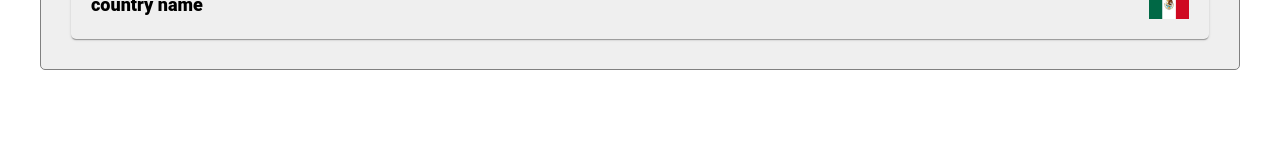
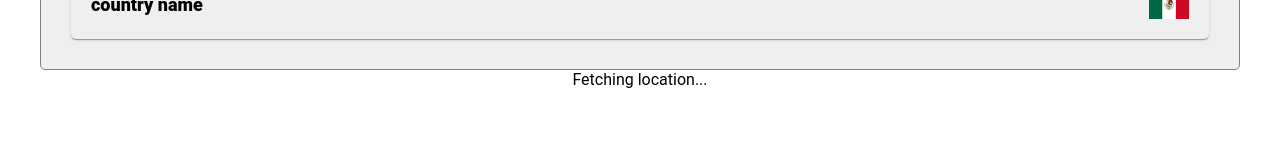
Before and after one commit to achiewe/countries-project, a React (Vite) app: page / in a window 1280 px wide. Shown: the part 156-300 px from the top of the page. Built offline with nearby package versions, Linux system fonts and the light colour scheme; no server answers.

Commit message:
add the .env file where save the api key and write this variable in the function

```diff
--- a/package.json
+++ b/package.json
@@ -24,6 +24,7 @@
     "styled-components": "^6.1.8"
   },
   "devDependencies": {
+    "@types/node": "^20.11.16",
     "@types/react": "^18.2.43",
     "@types/react-dom": "^18.2.17",
     "@typescript-eslint/eslint-plugin": "^6.14.0",
--- a/src/App.tsx
+++ b/src/App.tsx
@@ -4,6 +4,7 @@ import GlobalStyles from "./GlobalStyles";
 import styled from "styled-components";
 
 import Home from "./page/Home";
+import LocationComponent from "./components/CachePermission";
 
 const queryClient = new QueryClient();
 
@@ -13,7 +14,7 @@ function App(): JSX.Element {
       <MainContainer>
         <GlobalStyles />
         <Home />
-
+        <LocationComponent />
         <ReactQueryDevtools initialIsOpen={false} position="bottom-right" />
       </MainContainer>
     </QueryClientProvider>
--- a/src/components/CachePermission.tsx
+++ b/src/components/CachePermission.tsx
@@ -1,65 +1,63 @@
-// import { useState, useEffect } from "react";
+import { useState, useEffect } from "react";
 
-// const LocationComponent = () => {
-//   const [location, setLocation] = useState<any>(null);
-//   const [country, setCountry] = useState<string | null>(null);
+const LocationComponent = () => {
+  const [location, setLocation] = useState<any>(null);
+  const [country, setCountry] = useState<string | null>(null);
 
-//   const fetchCountry = async (latitude: number, longitude: number) => {
-//     console.log("000");
-//     const apiKey = ""; // Replace with your API key
-//     const apiUrl = `https://maps.googleapis.com/maps/api/geocode/json?latlng=${latitude},${longitude}&key=${apiKey}`;
+  const fetchCountry = async (latitude: number, longitude: number) => {
+    const apiKey: string = import.meta.env.VITE_REACT_APP_GOOGLE_API_KEY || "";
 
-//     const response = await fetch(apiUrl);
-//     const data = await response.json();
-//     console.log(data);
+    // Replace with your API key
+    const apiUrl = `https://maps.googleapis.com/maps/api/geocode/json?latlng=${latitude},${longitude}&key=${apiKey}`;
 
-//     if (data.results && data.results.length > 0) {
-//       console.log("111");
-//       const countryResult = data.results.find(
-//         (result: any) =>
-//           result.types.includes("country") || result.types.includes("political")
-//       );
-//       if (countryResult) {
-//         console.log("222");
-//         const countryName = countryResult.formatted_address;
-//         setCountry(countryName);
-//       }
-//     }
-//   };
+    const response = await fetch(apiUrl);
+    const data = await response.json();
 
-//   useEffect(() => {
-//     const getLocation = () => {
-//       if (navigator.geolocation) {
-//         navigator.geolocation.getCurrentPosition(
-//           (position) => {
-//             const { latitude, longitude } = position.coords;
-//             setLocation({ latitude, longitude });
-//             fetchCountry(latitude, longitude);
-//           },
-//           (error) => {
-//             console.error("Error getting location:", error.message);
-//           }
-//         );
-//       } else {
-//         console.error("Geolocation is not supported by your browser");
-//       }
-//     };
+    if (data.results && data.results.length > 0) {
+      const countryResult = data.results.find(
+        (result: any) =>
+          result.types.includes("country") || result.types.includes("political")
+      );
+      if (countryResult) {
+        const countryName = countryResult.formatted_address;
+        setCountry(countryName);
+      }
+    }
+  };
 
-//     getLocation();
-//   }, []);
+  useEffect(() => {
+    const getLocation = () => {
+      if (navigator.geolocation) {
+        navigator.geolocation.getCurrentPosition(
+          (position) => {
+            const { latitude, longitude } = position.coords;
+            setLocation({ latitude, longitude });
+            fetchCountry(latitude, longitude);
+          },
+          (error) => {
+            console.error("Error getting location:", error.message);
+          }
+        );
+      } else {
+        console.error("Geolocation is not supported by your browser");
+      }
+    };
 
-//   return (
-//     <div>
-//       {location ? (
-//         <p>
-//           Your location is: {location.latitude}, {location.longitude}
-//           {<span>, Country: {country}</span>}
-//         </p>
-//       ) : (
-//         <p>Fetching location...</p>
-//       )}
-//     </div>
-//   );
-// };
+    getLocation();
+  }, []);
 
-// export default LocationComponent;
+  return (
+    <div>
+      {location ? (
+        <p>
+          Your location is: {location.latitude}, {location.longitude}
+          {<span>, Country: {country}</span>}
+        </p>
+      ) : (
+        <p>Fetching location...</p>
+      )}
+    </div>
+  );
+};
+
+export default LocationComponent;
```
Also changed, not shown: 2 other files (tests, documents, lock files or other folders).
